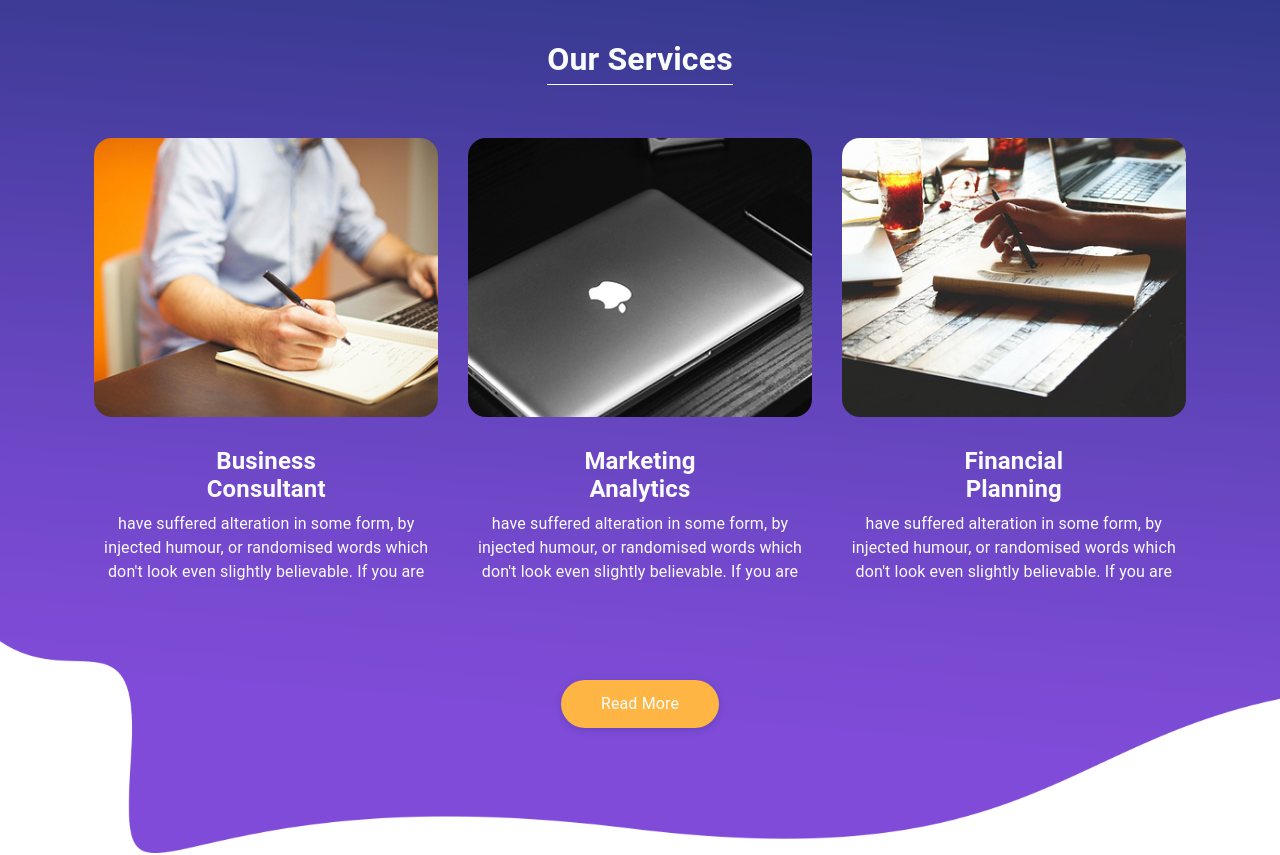
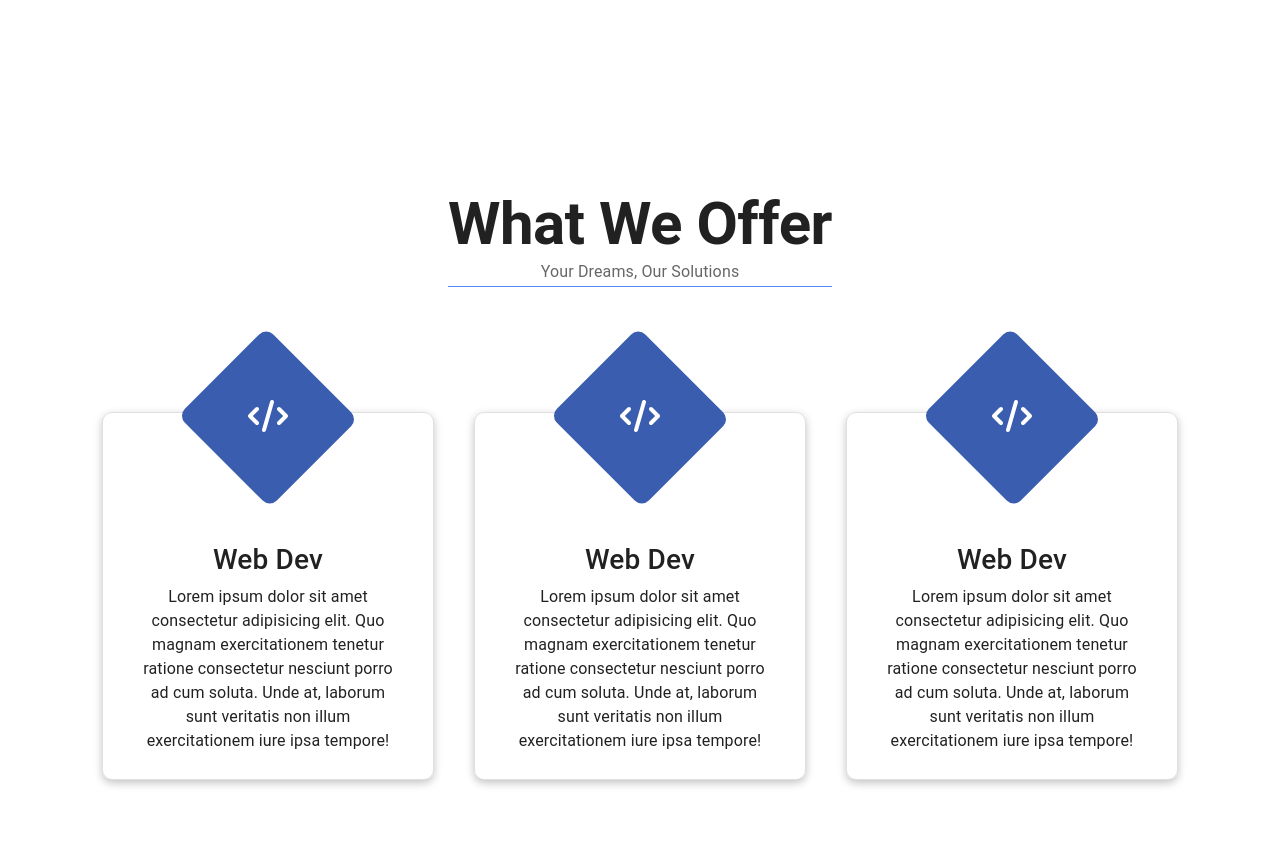
Before and after one commit to MayarAlsalem01/Company, a React (Create React App) app: page / in a window 1280 px wide. Shown: the part 1720-2575 px from the top of the page. Built offline with nearby package versions, Linux system fonts and the light colour scheme.

Commit message:
animation and refactor services section

```diff
--- a/package.json
+++ b/package.json
@@ -4,6 +4,9 @@
   "private": true,
   "dependencies": {
     "@emotion/styled": "^11.10.6",
+    "@fortawesome/fontawesome-free": "^6.4.0",
+    "@fortawesome/free-solid-svg-icons": "^6.4.0",
+    "@fortawesome/react-fontawesome": "^0.2.0",
     "@mui/icons-material": "^5.11.11",
     "@mui/material": "^5.11.15",
     "@testing-library/jest-dom": "^5.16.5",
@@ -13,6 +16,7 @@
     "@types/node": "^16.18.21",
     "@types/react": "^18.0.29",
     "@types/react-dom": "^18.0.11",
+    "aos": "^2.3.4",
     "axios": "^1.3.4",
     "bootstrap": "^5.2.3",
     "i18next": "^22.4.14",
--- a/public/index.html
+++ b/public/index.html
@@ -30,9 +30,11 @@
 
     <link rel="stylesheet" href="https://stackpath.bootstrapcdn.com/font-awesome/4.7.0/css/font-awesome.min.css">
 
+    <!-- font awosme -->
+    <link rel="stylesheet" href="https://cdnjs.cloudflare.com/ajax/libs/font-awesome/4.7.0/css/font-awesome.min.css">
 
 
-
+    <link rel="stylesheet" href="https://unpkg.com/aos@next/dist/aos.css" />
     <title>CodeLines</title>
   </head>
   <body>
@@ -54,6 +56,9 @@
     <script type="text/javascript" src="./js/jquery-3.4.1.min.js"></script>
     <script type="text/javascript" src="./js/bootstrap.js"></script>
 
-
+    <script src="https://unpkg.com/aos@next/dist/aos.js"></script>
+    <script>
+      AOS.init();
+    </script>
   </body>
 </html>
--- a/src/Company/Components/ButtonLink/ButtonLink.tsx
+++ b/src/Company/Components/ButtonLink/ButtonLink.tsx
@@ -4,7 +4,7 @@ import { useEffect } from "react";
 import { DarkTheme } from "../../../Themes/DarkTheme";
 const buttonStyles = {
     "&.MuiButton-contained": {
-       background:  `${DarkTheme.palette.primary.main}!important`,
+       background:  `${DarkTheme.palette.primary.dark}!important`,
     },
   };
 const CButton= () =>{
--- a/src/Company/Components/Serv/Serv.tsx
+++ b/src/Company/Components/Serv/Serv.tsx
@@ -1,26 +1,82 @@
-interface Props{
-    headert:string;
-    headerb:string;
-    content:string;
-    image:string
+import styled from "@emotion/styled";
+import Image1 from '../../images/s-1.jpg'
+import './serv.css'
+import { Box, Button, Card, CardActions, CardContent, CardMedia, Typography } from "@mui/material";
+import { faCode, faCoffee } from '@fortawesome/free-solid-svg-icons';
+
+import { FontAwesomeIcon } from '@fortawesome/react-fontawesome';
+import { DarkTheme } from "../../../Themes/DarkTheme";
+
+interface Props {
+    header: string;
+    content: string;
+    image: string
 }
-const Serv = (prop:Props)=>{
-    return(
+
+const Serv = (prop: Props) => {
+
+
+    return (
         <>
-            <div className="service_box mt-0">
-                            <div className="img-box">
-                                <img src={prop.image} alt="" />
-                            </div>
-                            <div className="detail-box">
-                                <h4>
-                                    {prop.headert} <br />
-                                    {prop.headerb}
-                                </h4>
-                                <p>
-                                    {prop.content}
-                                </p>
-                            </div>
-                        </div>
+
+
+            <Box className='serv-box' data-aos="fade-up"data-aos-anchor-placement="top-bottom" sx={{
+                flexBasis: 'calc((100% / 3 ) - 40px )',
+                boxShadow: ' rgba(0, 0, 0, 0.24) 0px 3px 8px',
+                border: `solid 1px ${DarkTheme.palette.divider}`,
+                textAlign: 'center',
+                borderRadius:'10px',
+                position: 'relative',
+                transition:'all .5s',
+                ":after": {
+
+                    backgroundColor:DarkTheme.palette.primary.light
+                },
+                ":hover":{
+                    color:"#fff"
+                },
+                // ":hover .services-icons":{
+                //     border: `solid 3px #000`,
+
+                //     transform:'translate(-50%) rotate(180deg)'
+                // },
+
+
+            }}>
+                <Box className="services-icons" sx={{
+                    backgroundColor: DarkTheme.palette.primary.dark,
+                    width: 'fit-content',
+                    margin: '0px auto',
+                    padding: '45px',
+                    borderRadius: '10px',
+                    position: 'absolute',
+                    left: '50%',
+                    transform: 'translate(-50%) rotate(45deg)',
+                    transition: 'all .5s',
+                    top: '-16%', ":hover ": {
+                        border: `solid 3px #000`,
+                        transform:'translate(-50%) rotate(360deg) '
+                    },
+                    ":hover svg ": {
+
+                        transform:'rotate(405deg) '
+                    },
+                }}>
+                    <Box sx={{
+                        transform:'rotate(-45deg)'
+                    }}>
+                    <FontAwesomeIcon  fontSize='32px' icon={faCode} color="white" />
+                    </Box>
+                </Box>
+                <Box className="serv-detail" sx={{
+                    padding: '130px 30px 10px',
+                    transform: 'none',
+                }}>
+                    <h3>{prop.header}</h3>
+                    <p>{prop.content}</p>
+                </Box>
+            </Box>
+
         </>
     );
 }
--- /dev/null
+++ b/src/Company/Components/Serv/serv.css
@@ -0,0 +1,27 @@
+.serv-box::after{
+    position: absolute;
+    content: '';
+    top: 0;
+    left: 0;
+    width: 0%;
+
+    height: 100%;
+    transition: all .3s;
+    z-index: -1;
+}
+.serv-box:hover::after{
+    width: 100%;
+
+}
+@media (max-width:767px) {
+    .serv-box{
+        flex-basis: 100% !important ;
+        margin-bottom: 60px;
+    }
+}
+@media (max-width:991px) {
+    .serv-box{
+        flex-basis: 100% !important ;
+        margin-bottom: 60px;
+    }
+}
--- a/src/Company/Sections/Contact/Contact.tsx
+++ b/src/Company/Sections/Contact/Contact.tsx
@@ -3,7 +3,7 @@ import './contact.css'
 const Contact = () => {
     return (
         <>
-            <section className="contact_section layout_padding">
+            <section className="contact_section layout_padding" data-aos="zoom-out-down">
                 <div className="container-sm contact_heading">
                     <h2>
                         Contact Us
--- a/src/Company/Sections/Services/Servies.tsx
+++ b/src/Company/Sections/Services/Servies.tsx
@@ -1,42 +1,48 @@
 import Serv from "../../Components/Serv/Serv"
-import ImageServ from '../../images/s-1.jpg'
-import ImageServ2 from '../../images/s-2.jpg'
-import ImageServ3 from '../../images/s-3.jpg'
+import ImageServ from '../../images/welcome.png'
+import ImageServ2 from '../../../Asset/Coding2.png'
+import ImageServ3 from '../../images/s-2.jpg'
 import './services.css'
+import styled from "@emotion/styled"
+import { Box, Typography } from "@mui/material"
+import { DarkTheme } from "../../../Themes/DarkTheme"
+import 'aos/dist/aos';
+import { useEffect } from "react"
+
 const Services = () => {
+
     return (
         <>
-            <section className="service_section">
-                <div className="container test">
-                    <div className="custom_heading-container">
-                        <h2>
-                            Our Services
-                        </h2>
-                    </div>
-                    <div className="service_container layout_padding2">
-                        <Serv headert="Business" headerb="Consultant" image={ImageServ}
-                        content=" have suffered alteration in some form, by injected humour, or randomised words which don&#39;t look even
-                        slightly believable. If you are"
-                        />
-                         <Serv headert="Marketing" headerb="Analytics" image={ImageServ2}
-                        content="have suffered alteration in some form, by injected humour, or randomised words which don&#39;t look even
-                        slightly believable. If you are"
-                        />
-                         <Serv headert="Financial" headerb="Planning" image={ImageServ3}
-                        content="  have suffered alteration in some form, by injected humour, or randomised words which don&#39;t look even
-                        slightly believable. If you are"
-                        />
+            <div className="services" data-aos="zoom-out-down">
+                <div className="container-sm">
+                    <div>
+                    <Box className="services-heading" sx={{
+                        position:'relative',
+                        margin: '128px auto',
+                        textAlign: 'center',
+                        width:'fit-content',
+                        ":after":{
+                            backgroundColor:DarkTheme.palette.primary.main
+                        }
 
-
+                    }}>
+                        <Typography variant="h2" sx={{
+                            fontWeight:'bold',
+                        }}>
+                            What We Offer
+                        </Typography>
+                        <Typography variant="body1" sx={{color:DarkTheme.palette.text.secondary}}>Your Dreams, Our Solutions</Typography>
+                    </Box>
+                    <div className="services-box">
+                        <Serv header="Web Dev" image={ImageServ} content="Lorem ipsum dolor sit amet consectetur adipisicing elit. Quo magnam exercitationem tenetur ratione consectetur nesciunt porro ad cum soluta. Unde at, laborum sunt veritatis non illum exercitationem iure ipsa tempore!"/>
+                        <Serv header="Web Dev" image={ImageServ2} content="Lorem ipsum dolor sit amet consectetur adipisicing elit. Quo magnam exercitationem tenetur ratione consectetur nesciunt porro ad cum soluta. Unde at, laborum sunt veritatis non illum exercitationem iure ipsa tempore!"/>
+                        <Serv header="Web Dev" image={ImageServ3} content="Lorem ipsum dolor sit amet consectetur adipisicing elit. Quo magnam exercitationem tenetur ratione consectetur nesciunt porro ad cum soluta. Unde at, laborum sunt veritatis non illum exercitationem iure ipsa tempore!"/>
 
                     </div>
-                    <div>
-                        <a href="">
-                            Read More
-                        </a>
                     </div>
+
                 </div>
-            </section>
+            </div>
         </>
     );
 }
--- a/src/Company/Sections/Services/services.css
+++ b/src/Company/Sections/Services/services.css
@@ -1,6 +1,29 @@
-.test{
+.services-box{
+    display: flex;
+    flex-wrap: wrap;
+    justify-content: center;
+    align-items: center;
+    box-sizing: border-box;
+    gap: 40px;
 
 }
-.service_section{
-    position: relative !important;
+@media (max-width:991px) {
+    .serv-box{
+        flex-direction: column;
+    }
 }
+.services {
+    position: relative;
+    padding: 145px 0;
+
+}
+.services .services-heading::after{
+    position:absolute;
+    content: '';
+    bottom:-3px;
+    left:0%;
+
+    height:1px;
+    width:100%;
+
+}
--- a/src/Themes/DarkTheme.tsx
+++ b/src/Themes/DarkTheme.tsx
@@ -4,7 +4,7 @@ const themeOptions: ThemeOptions = {
     palette: {
       mode: 'light',
       primary: {
-        main: '#5386FB',
+        main: '#5385fb',
 
       },
       secondary: {
```
Also changed, not shown: 1 other file (tests, documents, lock files or other folders).
